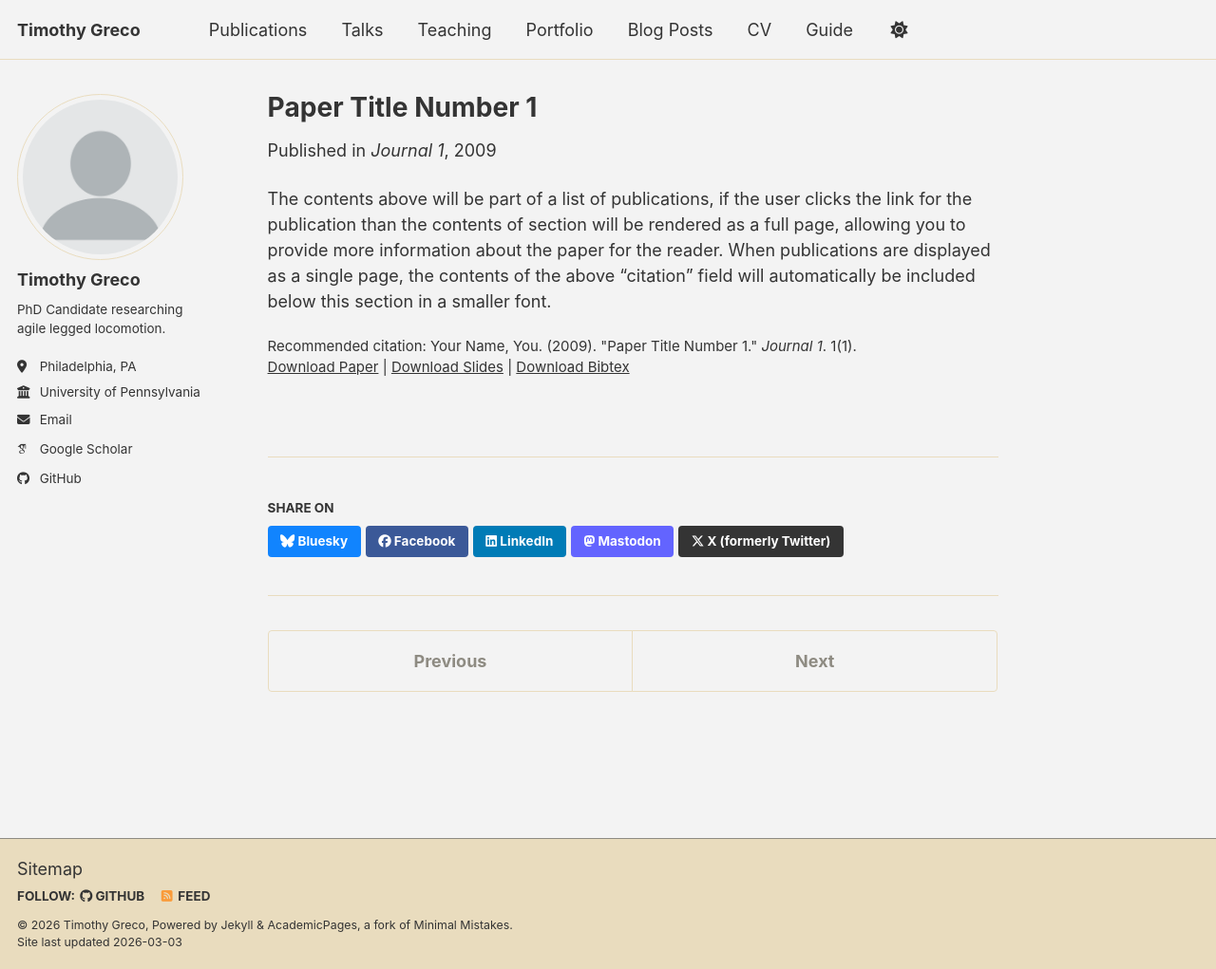
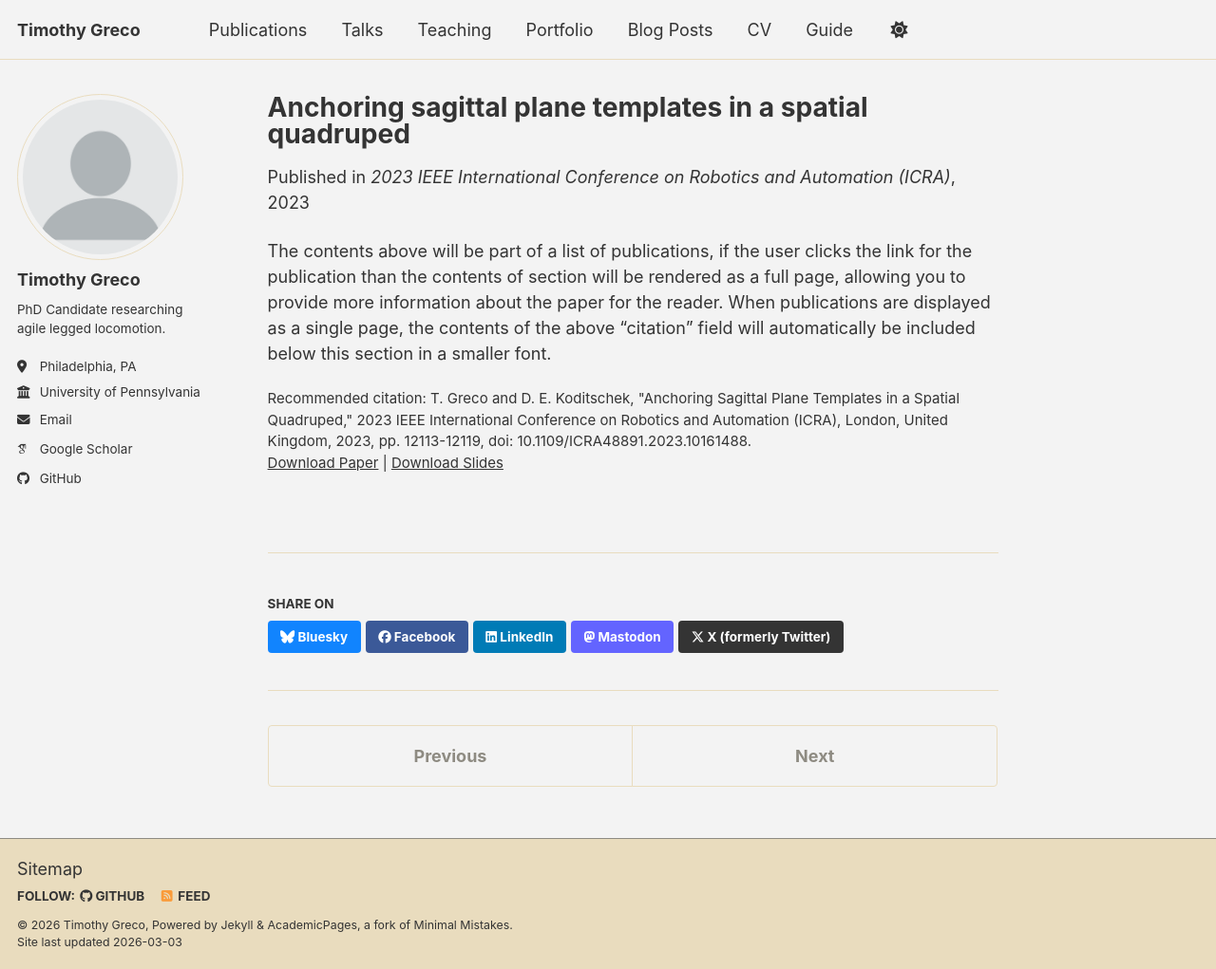
Before and after one commit to tmgreco/tmgreco.github.io, a Jekyll site: the page built from _publications/2009-10-01-paper-title-number-1.md, in a window 1280 px wide and 1021 px high. Shown: the whole window at 95% size. Built offline with Jekyll 4.4.1, drawn with Linux system fonts in a browser that asks for light colours; some web fonts are replaced; a script bundle is joined from its source files by our own code; library files that are not in the unit come from our copies.

Commit message:
Update 2009-10-01-paper-title-number-1.md
added ICRA paper

```diff
--- a/_publications/2009-10-01-paper-title-number-1.md
+++ b/_publications/2009-10-01-paper-title-number-1.md
@@ -1,14 +1,13 @@
 ---
-title: "Paper Title Number 1"
+title: "Anchoring sagittal plane templates in a spatial quadruped"
 collection: publications
 category: manuscripts
 permalink: /publication/2009-10-01-paper-title-number-1
-excerpt: 'This paper is about the number 1. The number 2 is left for future work.'
-date: 2009-10-01
-venue: 'Journal 1'
+excerpt: 'This paper introduces a new controller that stabilizes the motion of a spatial quadruped around sagittal-plane templates. It enables highly dynamic gaits and transitional maneuvers formed from parallel and sequential compositions of such planar templates in settings that require significant out-of-plane reactivity. The controller admits formal guarantees of stability with some modest assumptions. Experimental results validate the reliable execution of those planar template-based maneuvers, even in the face of large lateral, yaw, and roll incurring disturbances. This spatial anchor, fixed in parallel composition with a variety of different parallel and sequential compositions of sagittal plane templates, illustrates the robust portability of provably interoperable modular control components across a variety of hardware platforms and behaviors.'
+date: 2023-05-29
+venue: '2023 IEEE International Conference on Robotics and Automation (ICRA)'
 slidesurl: 'https://academicpages.github.io/files/slides1.pdf'
-paperurl: 'https://academicpages.github.io/files/paper1.pdf'
-bibtexurl: 'https://academicpages.github.io/files/bibtex1.bib'
-citation: 'Your Name, You. (2009). &quot;Paper Title Number 1.&quot; <i>Journal 1</i>. 1(1).'
+paperurl: 'https://academicpages.github.io/files/paper1.pdf](https://ieeexplore.ieee.org/document/10161488'
+citation: 'T. Greco and D. E. Koditschek, "Anchoring Sagittal Plane Templates in a Spatial Quadruped," 2023 IEEE International Conference on Robotics and Automation (ICRA), London, United Kingdom, 2023, pp. 12113-12119, doi: 10.1109/ICRA48891.2023.10161488.'
 ---
 The contents above will be part of a list of publications, if the user clicks the link for the publication than the contents of section will be rendered as a full page, allowing you to provide more information about the paper for the reader. When publications are displayed as a single page, the contents of the above "citation" field will automatically be included below this section in a smaller font.
```
